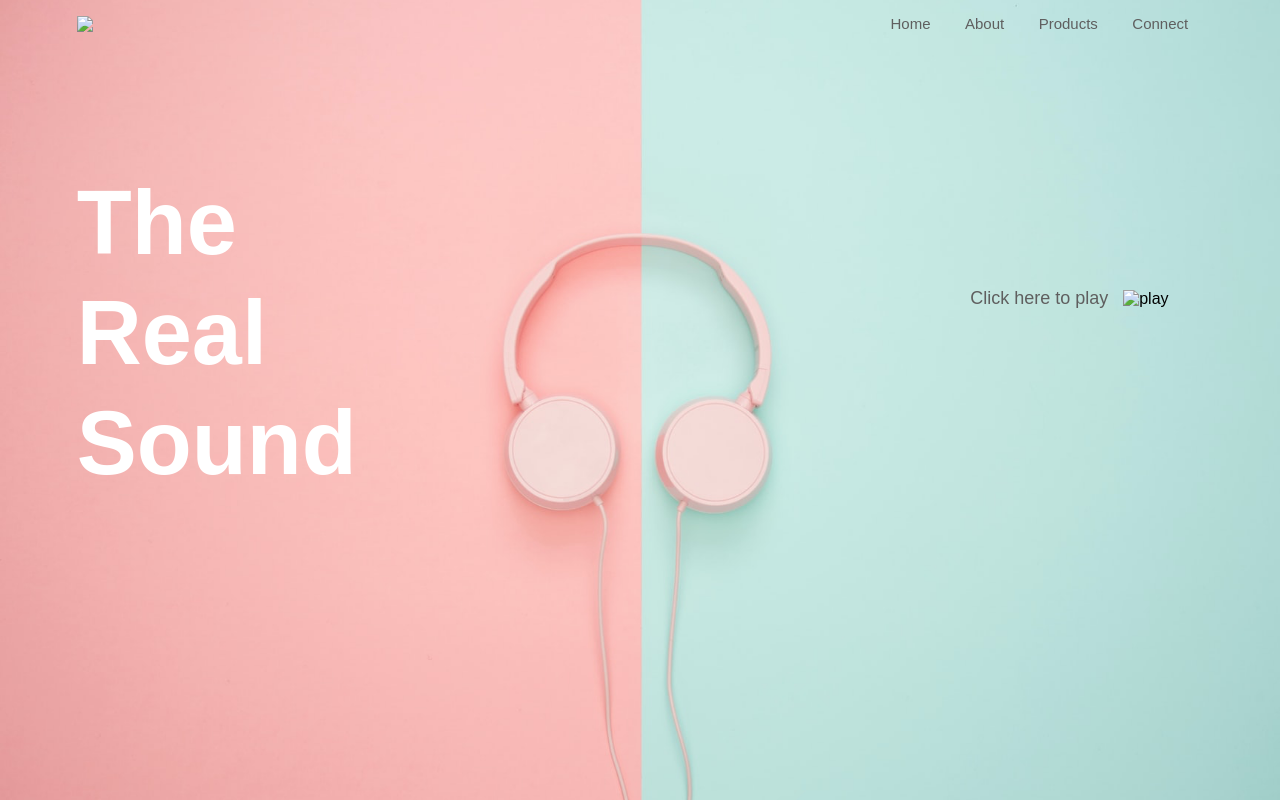
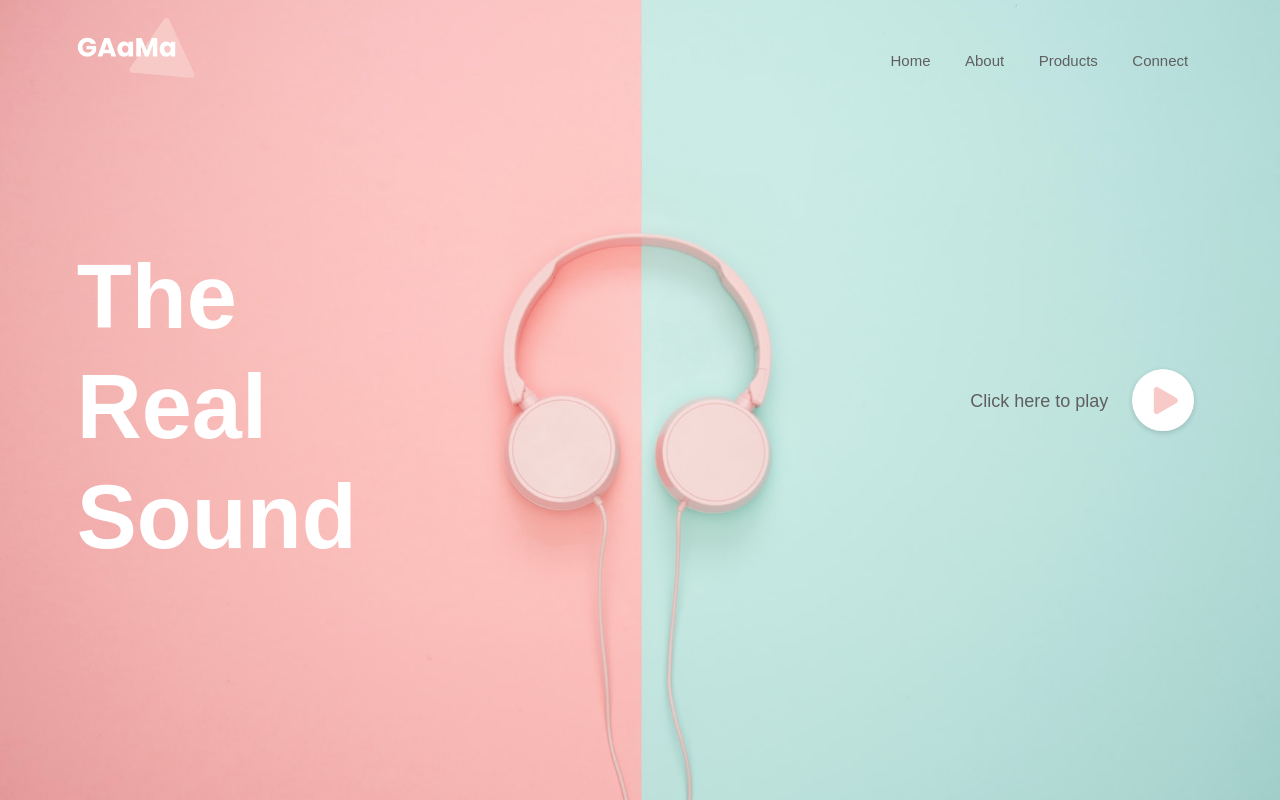
Before and after one commit to dilipchinnu10/music-website, a plain HTML site: page index.html in a window 1280 px wide. Drawn offline with Linux system fonts and the light colour scheme; files whose address does not match are found by name.

Commit message:
Update index.html

```diff
--- a/index.html
+++ b/index.html
@@ -10,7 +10,7 @@
 <body>
     <div class="container">
         <div class="navbar">
-            <img src="assets/logo.png" class="logo">
+            <img src="logo.png" class="logo">
             <ul>
                 <li><a href="#">Home</a></li>
                 <li><a href="#">About</a></li>
@@ -22,7 +22,7 @@
             <div class="left-col"><h1>The<br>Real<br>Sound</h1></div>
             <div class="right-col">
                 <p>Click here to play</p>
-                <img src="assets/play.png" alt="play" id="icon">
+                <img src="play.png" alt="play" id="icon">
             </div>
         </div>
     </div>
```
